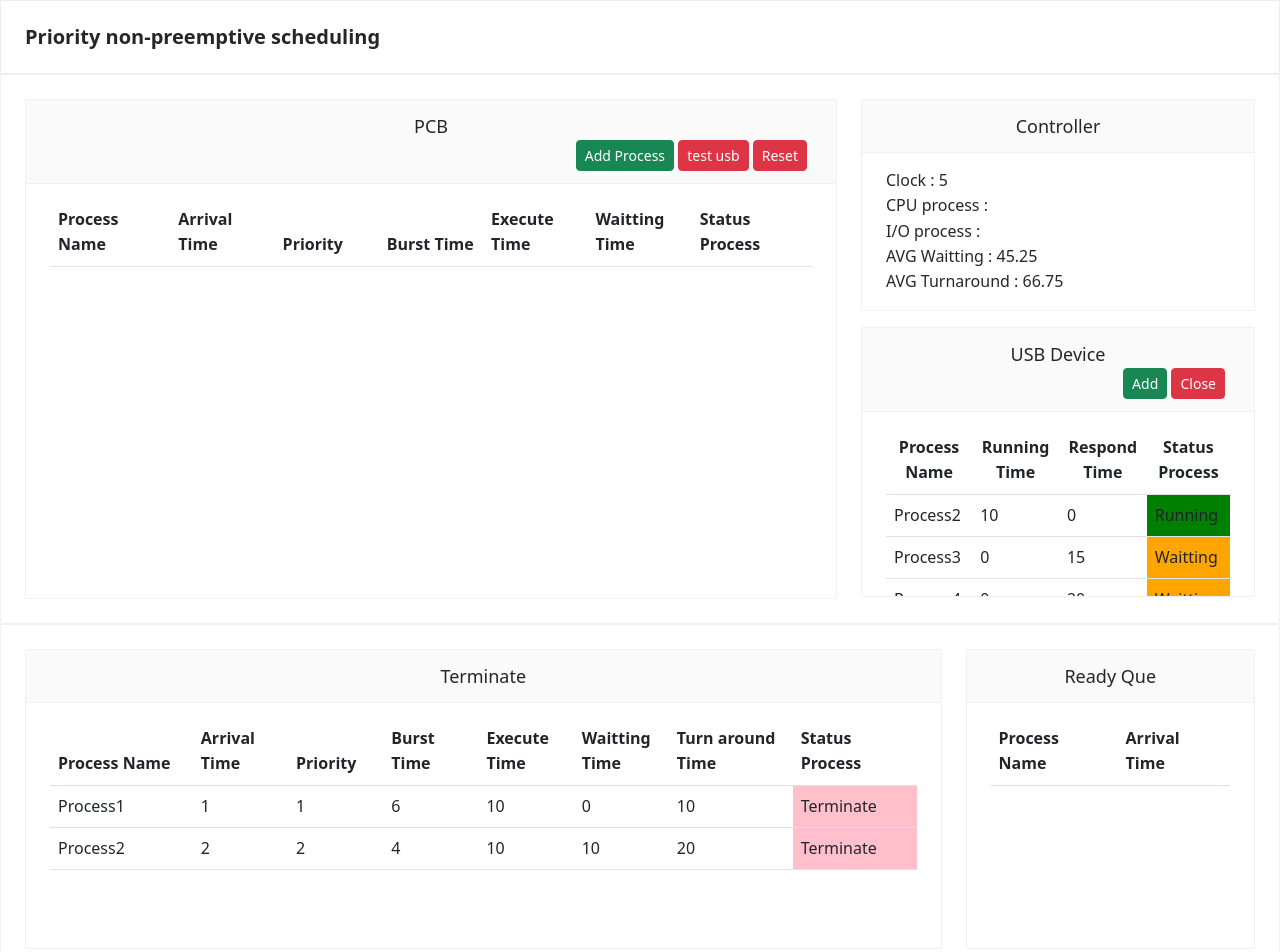
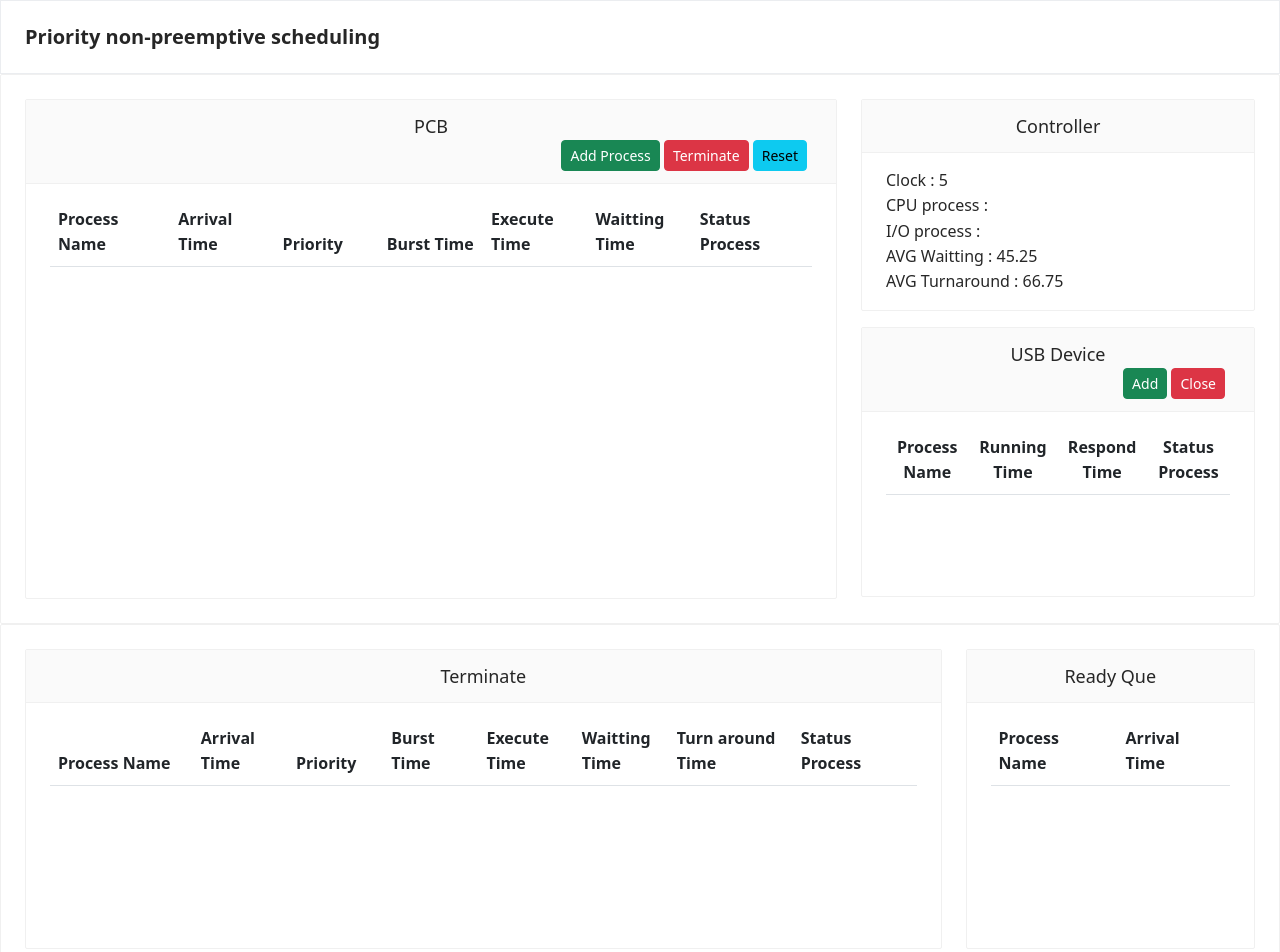
Before and after one commit to dulyakit/os-pcb, a React (Create React App) app: page / in a window 1280 px wide. Shown: the top 952 px of the page. Built offline with nearby package versions, Linux system fonts and the light colour scheme.

Commit message:
เพิ่ม USB, Terminate และแก้บั๊ค priority

```diff
--- a/package.json
+++ b/package.json
@@ -8,6 +8,7 @@
     "@testing-library/user-event": "^13.5.0",
     "antd": "^4.22.2",
     "bootstrap": "^5.2.0",
+    "lodash": "^4.17.21",
     "react": "^18.2.0",
     "react-dom": "^18.2.0",
     "react-redux": "^8.0.2",
--- a/src/model/store.js
+++ b/src/model/store.js
@@ -2,9 +2,9 @@ const initialState = {
   clock: 0,
   processList: [],
   process: {},
-  processCurrent: [],
-  terminateList: [],
-  test:'sldjco',
+  processCurrent: '',
+  processTerminateList: [],
+  usbCurrent: '',
 }
 
 export default initialState
--- a/src/view/pcb.js
+++ b/src/view/pcb.js
@@ -1,23 +1,27 @@
 /* eslint-disable react-hooks/exhaustive-deps */
 /* eslint-disable array-callback-return */
-import React, { useEffect } from 'react'
+import React, { useState, useEffect } from 'react'
 import { Card } from 'antd';
 import { Table } from 'reactstrap';
+import _ from 'lodash'
 import { useDispatch, useSelector } from 'react-redux'
 import Usb from './usb';
 
 const PCB = () => {
   const dispatch = useDispatch()
-
   const clock = useSelector((state) => state.clock)
   const processList = useSelector((state) => state.processList)
   const process = useSelector((state) => state.process)
   const processCurrent = useSelector((state) => state.processCurrent)
+  const usbCurrent = useSelector((state) => state.usbCurrent)
+  const processTerminateList = useSelector((state) => state.processTerminateList)
 
   const setProcess = ((any) => dispatch({ type: 'set', process: any, }))
   const setClock = ((any) => dispatch({ type: 'set', clock: any, }))
   const setProcessList = ((any) => dispatch({ type: 'set', processList: any, }))
+  const setProcessTerminateList = ((any) => dispatch({ type: 'set', processTerminateList: any, }))
   const setProcessCurrent = ((any) => dispatch({ type: 'set', processCurrent: any, }))
+  const setUsbCurrent = ((any) => dispatch({ type: 'set', usbCurrent: any, }))
 
   const getRandomInt = (min, max) => {
     min = Math.ceil(min);
@@ -35,6 +39,7 @@ const PCB = () => {
       usb: {
         status: false,
         statusUsb: 'Running',
+        arrivalTime: 0,
         runningTime: 0,
         responseTime: 0,
       },
@@ -44,6 +49,26 @@ const PCB = () => {
     })
   }
 
+  const terminateProcess = () => {
+    // ค้นหา Object ที่มีสถานะเป็น Running และเปลี่ยนสถานะเป็น Terminate
+    let terminateProcesss = processList.filter((item) => {
+      return item.statusProcess == "Running" && { ...item, statusProcess: "Terminate" }
+    });
+
+    // กรอง Object ที่มีสถานะ Running ออกจาก processList
+    let filterArr = processList.filter((item) => {
+      return item.statusProcess != "Running" && item
+    });
+    setProcessList(filterArr);
+
+    // นำตัวแปรที่เก็บค่าที่ค้นหามาเปลี่ยน statusProcess เป็น Terminate
+    terminateProcesss[0].statusProcess = "Terminate";
+    terminateProcesss[0].turnAroundTime = terminateProcesss[0].excute + terminateProcesss[0].wait;
+    console.log("terminateProcesss", terminateProcesss);
+
+    setProcessTerminateList([...processTerminateList, ...terminateProcesss]);
+  };
+
   useEffect(() => {
     let innervalId = 0;
     setInterval(() => {
@@ -52,7 +77,26 @@ const PCB = () => {
     }, 1000);
   }, []);
 
-  const findNumber = (arr) => {
+  // ค้นหาค่า Arrival Time ที่น้อยที่สุด
+  const findNumber = (arr, priority) => {
+    let arrs = arr || [];
+    let lowest = Number.POSITIVE_INFINITY;
+    let highest = Number.NEGATIVE_INFINITY;
+    let tmp;
+    if (arrs.length > 1) {
+      for (let i = arrs.length - 1; i >= 0; i--) {
+        if (arrs[i].priority === priority) {
+          tmp = arrs[i].arrivalTime;
+          if (tmp < lowest && arrs[i].usb.status === false) lowest = tmp;
+          if (tmp > highest) highest = tmp;
+        }
+      }
+    }
+    return lowest;
+  };
+
+  // ค้นหาค่า Priority ที่น้อยที่สุด
+  const findNumberByPriority = (arr) => {
     let arrs = arr || [];
     let lowest = Number.POSITIVE_INFINITY;
     let highest = Number.NEGATIVE_INFINITY;
@@ -67,32 +111,92 @@ const PCB = () => {
     return lowest;
   };
 
-  const setStatusProcess = () => {
+  // ค้นหาค่า Arrival Time จาก USB ที่น้อยที่สุด
+  const findNumberByUsb = (arr) => {
+    let arrs = arr || [];
+    let lowest = Number.POSITIVE_INFINITY;
+    let highest = Number.NEGATIVE_INFINITY;
+    let tmp;
+    if (arrs.length > 1) {
+      for (let i = arrs.length - 1; i >= 0; i--) {
+        if (arrs[i].usb?.status === true) {
+          tmp = arrs[i].usb.arrivalTime;
+          if (tmp < lowest) lowest = tmp;
+          if (tmp > highest) highest = tmp;
+        }
+      }
+    }
+    return lowest;
+  };
+
+
+  const setStatusRunning = (data) => {
+    if (data.priority === findNumberByPriority(processList)) {
+      let temp = []
+
+      processList.forEach(element => {
+        temp.push(element.priority)
+      })
+
+      let result = new Set(temp.filter((v, i, a) => a.indexOf(v) !== i))
+
+      if (Array.from(result).length > 0) {
+        if (data.arrivalTime === findNumber(processList, data.priority)) {
+          data.statusProcess = "Running"
+        }
+
+      } else {
+        data.statusProcess = "Running"
+      }
+
+    } else {
+      data.statusProcess = "Ready"
+    }
+  }
+
+  const setStatusUsb = (data) => {
+    if (data.usb.arrivalTime === findNumberByUsb(processList)) {
+      setUsbCurrent(data.name)
+      data.usb.statusUsb = "Running"
+
+    } else {
+      data.usb.statusUsb = "Waiting"
+    }
+  }
+
+  const setStatusProcess = async () => {
     let tempList = processList
     for (let i = 0; i < processList.length; i++) {
       if (processList[i].id) {
         tempList[i].statusProcess = tempList[i].arrivalTime > 0 ? "Ready" : "New"
-        if (tempList[i].priority === findNumber(processList)) {
-          tempList[i].statusProcess = "Running"
-        } else {
-          tempList[i].statusProcess = "Ready"
-        }
-        // tempList[i].statusProcess = tempList[i].priority === findNumber(processList)
-        //   ? "Running"
-        //   : "Ready"
+
+        setStatusRunning(tempList[i])
+
         if (tempList[i].usb.status === true) {
           tempList[i].statusProcess = "Waiting"
         }
+
         if (tempList[i].statusProcess === "Running") {
           setProcessCurrent(tempList[i].name)
           tempList[i].excute++
+
         } else if (tempList[i].statusProcess === "Ready") {
           tempList[i].wait++
+
         } else if (tempList[i].usb.status === true) {
           tempList[i].excute = tempList[i].excute
           tempList[i].wait++
-          tempList[i].usb.runningTime++
-          tempList[i].usb.responseTime = tempList[i].usb.responseTime
+
+          setStatusUsb(tempList[i])
+
+          if (tempList[i].usb.statusUsb === "Running") {
+            tempList[i].usb.runningTime++
+          }
+
+          if (tempList[i].usb.statusUsb === "Waiting") {
+            tempList[i].usb.responseTime++
+          }
+
         }
       }
     }
@@ -119,9 +223,9 @@ const PCB = () => {
                   <div className="col-md-12" align="right">
                     <button className='btn btn-success btn-sm' onClick={() => addProcess()}>Add Process</button>
                     {' '}
-                    <button className='btn btn-danger btn-sm' onClick={()=> processList[2].usb.status = true}>test usb</button>
+                    <button className='btn btn-danger btn-sm' onClick={() => terminateProcess()}>Terminate</button>
                     {' '}
-                    <button className='btn btn-danger btn-sm' onClick={() => window.location.reload()} style={{ marginRight: '5px' }}>Reset</button>
+                    <button className='btn btn-info btn-sm' onClick={() => window.location.reload()} style={{ marginRight: '5px' }}>Reset</button>
                   </div>
                 </div>
               }
@@ -168,7 +272,7 @@ const PCB = () => {
                 <div align="left">
                   <div>Clock : {clock}</div>
                   <div>CPU process : {processCurrent}</div>
-                  <div>I/O process :</div>
+                  <div>I/O process : {usbCurrent}</div>
                   <div>AVG Waitting : 45.25</div>
                   <div>AVG Turnaround : 66.75</div>
                 </div>
--- a/src/view/terminate.js
+++ b/src/view/terminate.js
@@ -1,11 +1,11 @@
-import React, { useState, useEffect } from 'react'
+import React from 'react'
 import { Card } from 'antd';
 import { Table } from 'reactstrap';
-import { useDispatch, useSelector } from 'react-redux'
+import { useSelector } from 'react-redux'
 import Que from './que';
 
 const Terminate = () => {
-  const processList = useSelector((state) => state.processList)
+  const terminateList = useSelector((state) => state.processTerminateList)
   return (
     <div >
       <div className="col-md-12">
@@ -32,36 +32,27 @@ const Terminate = () => {
                     </tr>
                   </thead>
                   <tbody align="left">
-                    <tr>
-                      <td>Process1</td>
-                      <td>1</td>
-                      <td>1</td>
-                      <td>6</td>
-                      <td>10</td>
-                      <td>0</td>
-                      <td>10</td>
-                      <td style={{backgroundColor: 'pink'}}>Terminate</td>
-                    </tr>
-                    <tr>
-                      <td>Process2</td>
-                      <td>2</td>
-                      <td>2</td>
-                      <td>4</td>
-                      <td>10</td>
-                      <td>10</td>
-                      <td>20</td>
-                      <td style={{backgroundColor: 'pink'}}>Terminate</td>
-                    </tr>
+                    {terminateList.map((items, idx) => (
+                      <tr>
+                        <td>{items.name}</td>
+                        <td>{items.arrivalTime}</td>
+                        <td>{items.priority}</td>
+                        <td>{items.burstTime}</td>
+                        <td>{items.excute}</td>
+                        <td>{items.wait}</td>
+                        <td>{items.turnAroundTime}</td>
+                        <td style={{ backgroundColor: 'pink' }}>Terminate</td>
+                      </tr>
+                    ))}
                   </tbody>
                 </Table>
               </Card>
-
             </div>
             <div className="col-md-3">
 
-              {/* Usb Component  */}
-              <Que/>
-              {/* Usb Component  */}
+              {/* Que Component  */}
+              <Que />
+              {/* Que Component  */}
 
             </div>
           </div>
--- a/src/view/usb.js
+++ b/src/view/usb.js
@@ -1,8 +1,58 @@
-import React from 'react'
+import React, { useState, useEffect } from 'react'
+import _ from 'lodash'
 import { Card } from 'antd';
 import { Table } from 'reactstrap';
 
-function Usb() {
+import { useDispatch, useSelector } from 'react-redux'
+
+const Usb = () => {
+  // const dispatch = useDispatch()
+  const clock = useSelector((state) => state.clock)
+  const processList = useSelector((state) => state.processList)
+  // const setProcessList = ((any) => dispatch({ type: 'set', processList: any, }))
+  const [useQue, setUsbQue] = useState()
+
+  const sortUsb = () => {
+    let temp = []
+    for (let i = 0; i < processList.length; i++) {
+      if (processList[i].usb?.status === true) {
+        temp.push({
+          name: processList[i].name,
+          ...processList[i].usb
+        })
+      }
+    }
+
+    setUsbQue(_.orderBy(temp, ['arrivalTime'], ['asc']))
+  }
+
+  const addUsb = () => {
+    let tempList = processList
+    for (let i = 0; i < processList.length; i++) {
+      if (processList[i].id) {
+        if (tempList[i].statusProcess === "Running") {
+          tempList[i].usb.arrivalTime = clock
+          tempList[i].usb.status = true
+          tempList[i].usb.statusUsb = "Waiting"
+        }
+      }
+    }
+  }
+
+  const ejectUsb = () => {
+    let tempList = processList
+    for (let i = 0; i < processList.length; i++) {
+      if (processList[i].id) {
+        if (tempList[i].usb?.statusUsb === "Running") {
+          tempList[i].usb.status = false
+        }
+      }
+    }
+  }
+
+  useEffect(() => {
+    sortUsb()
+  }, [clock])
   return (
     <Card
       className='mt-3'
@@ -11,9 +61,9 @@ function Usb() {
         <div className='row'>
           <span style={{ fontSize: '18px' }}>USB Device</span>
           <div className="col-md-12" align="right">
-            <button className='btn btn-success btn-sm'>Add</button>
+            <button className='btn btn-success btn-sm' onClick={() => addUsb()}>Add</button>
             {' '}
-            <button className='btn btn-danger btn-sm' style={{ marginRight: '5px' }}>Close</button>
+            <button className='btn btn-danger btn-sm' style={{ marginRight: '5px' }} onClick={() => ejectUsb()}>Close</button>
           </div>
         </div>
       }
@@ -28,24 +78,15 @@ function Usb() {
           </tr>
         </thead>
         <tbody align="left">
-          <tr>
-            <td>Process2</td>
-            <td>10</td>
-            <td>0</td>
-            <td style={{ backgroundColor: 'green' }}>Running</td>
-          </tr>
-          <tr>
-            <td>Process3</td>
-            <td>0</td>
-            <td>15</td>
-            <td style={{ backgroundColor: 'orange' }}>Waitting</td>
-          </tr>
-          <tr>
-            <td>Process4</td>
-            <td>0</td>
-            <td>20</td>
-            <td style={{ backgroundColor: 'orange' }}>Waitting</td>
-          </tr>
+          {useQue?.map((items, idx) => {
+            return (<tr key={idx}>
+              <td>{items.name}</td>
+              <td>{items.runningTime}</td>
+              <td>{items.responseTime}</td>
+              {items.statusUsb === 'Waiting' && (<td style={{ backgroundColor: 'orange' }}>Waiting</td>)}
+              {items.statusUsb === 'Running' && (<td style={{ backgroundColor: 'green' }}>Running</td>)}
+            </tr>)
+          })}
         </tbody>
       </Table>
     </Card>
```
